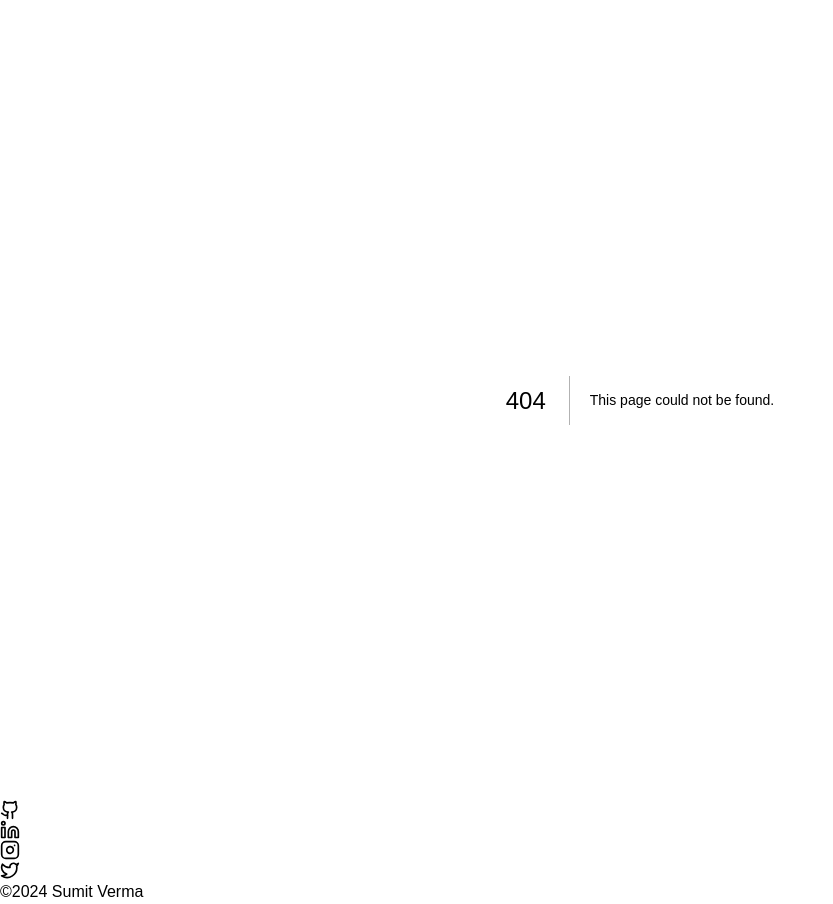
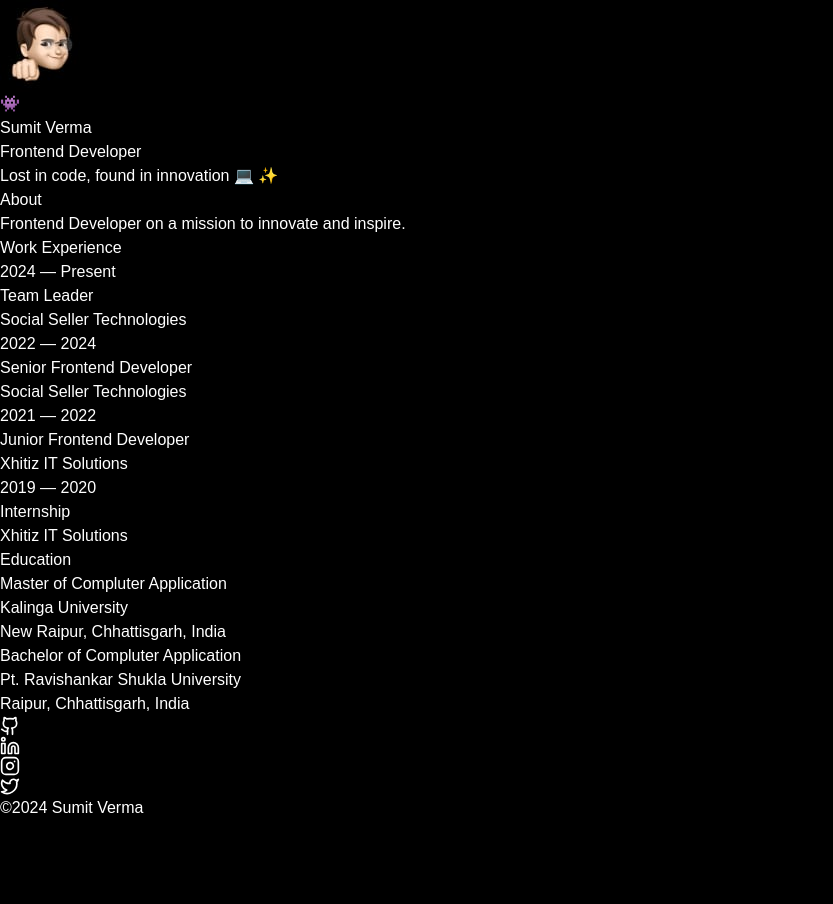
Before and after one commit to sumit-ssa/portfolio, a Next.js app: page /cv in a window 1280 px wide. Before the commit this address had no page. Shown: the whole page, without its empty margins (0-833 px from the left). After the commit the page ends 820 px from the top, so only its background shows below. Built offline with nearby package versions, Linux system fonts and the light colour scheme; a web font is replaced by a local one.

Commit message:
cv part done

```diff
--- /dev/null
+++ b/src/app/cv/page.tsx
@@ -0,0 +1,30 @@
+import About from "@/components/cv/About";
+import Bio from "@/components/cv/Bio";
+import Education from "@/components/cv/Education";
+import Header from "@/components/cv/Header";
+import Work from "@/components/cv/Work";
+
+const Cv = () => {
+  return (
+    <div className="min-h-screen mt-14">
+      <div className="max-w-xl mx-auto space-y-10">
+        {/* Header Section */}
+        <Header />
+
+        {/* Bio Section */}
+        <Bio />
+
+        {/* About Section */}
+        <About />
+
+        {/* Work Experience Section */}
+        <Work />
+
+        {/* Eduation Section */}
+        <Education />
+      </div>
+    </div>
+  );
+};
+
+export default Cv;
--- a/src/app/globals.css
+++ b/src/app/globals.css
@@ -121,56 +121,186 @@ html {
 
 /* hire button end */
 
-/* cv flip start */
+/* New Cv button start */
 
-/* From Uiverse.io by Philippcmd */
-.button-icon {
+.buttons {
   display: flex;
-  border: 3px #4b4949 solid;
-  width: fit-content;
-  height: fit-content;
-  cursor: pointer;
+  justify-content: space-around;
+  top: 20px;
+  left: 20px;
 }
 
-.icon {
-  background-color: #fff;
-  padding: 10px 10px 13px 10px;
+.buttons button {
+  width: 150px;
+  height: 50px;
+  background-color: rgb(22, 21, 21);
+  margin: 20px;
+  color: #44d8a4;
+  position: relative;
+  overflow: hidden;
+  font-size: 14px;
+  letter-spacing: 1px;
+  font-weight: 500;
+  text-transform: uppercase;
+  transition: all 0.3s ease;
+  cursor: pointer;
+  border: 0;
+  display: flex;
+  align-items: center;
+  justify-content: center;
+  border-radius: 3px;
 }
 
-.cube {
-  transition: all 0.4s;
-  transform-style: preserve-3d;
-  width: 175px;
-  height: 20px;
+.buttons button:before,
+.buttons button:after {
+  content: "";
+  position: absolute;
+  width: 0;
+  height: 2px;
+  background-color: #44d8a4;
+  transition: all 0.3s cubic-bezier(0.35, 0.1, 0.25, 1);
 }
 
-.button-icon:hover .cube {
-  transform: rotateX(90deg);
+.buttons button:before {
+  right: 0;
+  top: 0;
+  transition: all 0.5s cubic-bezier(0.35, 0.1, 0.25, 1);
 }
 
-.side {
-  position: absolute;
-  height: 47px;
-  width: 175px;
-  display: flex;
-  font-size: 0.8em;
-  justify-content: center;
-  align-items: center;
-  text-transform: capitalize;
-  letter-spacing: 0.5px;
-  font-weight: bold;
+.buttons button:after {
+  left: 0;
+  bottom: 0;
 }
 
-.top {
-  background: #222229;
-  color: #fff;
-  transform: rotateX(-90deg) translate3d(0, 13.5px, 2em);
+.buttons button span {
+  width: 100%;
+  height: 100%;
+  position: absolute;
+  left: 0;
+  top: 0;
+  margin: 0;
+  padding: 0;
+  z-index: 1;
 }
 
-.front {
-  background: #222229;
-  color: #fff;
-  transform: translate3d(0, 0, 1em);
+.buttons button span:before,
+.buttons button span:after {
+  content: "";
+  position: absolute;
+  width: 2px;
+  height: 0;
+  background-color: #44d8a4;
+  transition: all 0.3s cubic-bezier(0.35, 0.1, 0.25, 1);
 }
 
-/* cv flip end */
+.buttons button span:before {
+  right: 0;
+  top: 0;
+  transition: all 0.5s cubic-bezier(0.35, 0.1, 0.25, 1);
+}
+
+.buttons button span:after {
+  left: 0;
+  bottom: 0;
+}
+
+.buttons button p {
+  padding: 0;
+  margin: 0;
+  transition: all 0.4s cubic-bezier(0.35, 0.1, 0.25, 1);
+  position: absolute;
+  width: 100%;
+  height: 100%;
+}
+
+.buttons button p:before,
+.buttons button p:after {
+  position: absolute;
+  width: 100%;
+  transition: all 0.4s cubic-bezier(0.35, 0.1, 0.25, 1);
+  z-index: 1;
+  left: 0;
+}
+
+.buttons button p:before {
+  content: attr(data-title);
+  top: 50%;
+  transform: translateY(-50%);
+}
+
+.buttons button p:after {
+  content: attr(data-text);
+  top: 150%;
+  color: #44d8a4;
+}
+
+.buttons button:hover:before,
+.buttons button:hover:after {
+  width: 100%;
+}
+
+.buttons button:hover span {
+  z-index: 1;
+}
+
+.buttons button:hover span:before,
+.buttons button:hover span:after {
+  height: 100%;
+}
+
+.buttons button:hover p:before {
+  top: -50%;
+  transform: rotate(5deg);
+}
+
+.buttons button:hover p:after {
+  top: 50%;
+  transform: translateY(-50%);
+}
+
+.buttons button.start {
+  background-color: #44d8a4;
+  box-shadow: 0px 5px 10px -10px rgba(0, 0, 0, 0.2);
+  transition: all 0.2s ease;
+}
+
+.buttons button.start p:before {
+  top: -50%;
+  transform: rotate(5deg);
+}
+
+.buttons button.start p:after {
+  color: white;
+  transition: all 0s ease;
+  content: attr(data-start);
+  top: 50%;
+  transform: translateY(-50%);
+  animation: start 0.3s ease;
+  animation-fill-mode: forwards;
+}
+
+@keyframes start {
+  from {
+    top: -50%;
+  }
+}
+
+.buttons button.start:hover:before,
+.buttons button.start:hover:after {
+  display: none;
+}
+
+.buttons button.start:hover span {
+  display: none;
+}
+
+.buttons button:active {
+  outline: none;
+  border: none;
+}
+
+.buttons button:focus {
+  outline: 0;
+}
+
+/* New Cv button end */
--- /dev/null
+++ b/src/components/cv/About.tsx
@@ -0,0 +1,12 @@
+const About = () => {
+  return (
+    <section>
+      <h2 className="text-xl font-semibold mb-2 text-gray-300">About</h2>
+      <p className="text-gray-400">
+        Frontend Developer on a mission to innovate and inspire.
+      </p>
+    </section>
+  );
+};
+
+export default About;
--- /dev/null
+++ b/src/components/cv/Bio.tsx
@@ -0,0 +1,10 @@
+const Bio = () => {
+  return (
+    <div className="bg-gray-800/50 rounded-xl p-4">
+      <p className="text-gray-400">Lost in code, found in innovation 💻 ✨</p>
+      {/* <p className="text-sm text-gray-500 mt-2">6 months ago</p> */}
+    </div>
+  );
+};
+
+export default Bio;
--- /dev/null
+++ b/src/components/cv/Education.tsx
@@ -0,0 +1,27 @@
+import { StudyData } from "@/constant";
+import { StudyPoprs } from "@/types";
+
+const Education = () => {
+  return (
+    <section>
+      <h2 className="text-xl font-semibold mb-6 text-gray-300">Education</h2>
+      <div className="space-y-10">
+        {StudyData?.map((study: StudyPoprs) => {
+          return (
+            <div className="group" key={study.id}>
+              <div className="flex flex-col gap-1 text-gray-300">
+                <h3 className="font-medium flex items-center gap-2">
+                  {study?.course}
+                </h3>
+                <p className="text-gray-500">{study?.name}</p>
+                <p className="text-gray-500">{study?.location}</p>
+              </div>
+            </div>
+          );
+        })}
+      </div>
+    </section>
+  );
+};
+
+export default Education;
--- /dev/null
+++ b/src/components/cv/Header.tsx
@@ -0,0 +1,23 @@
+import Image from "next/image";
+import avatar from "../../../public/cv-logo.jpg";
+
+const Header = () => {
+  return (
+    <div className="flex items-start gap-6">
+      <div className="relative">
+        <Image
+          src={avatar}
+          alt="Profile"
+          className="w-24 h-24 rounded-full object-cover border-2 border-gray-700"
+        />
+        <span className="absolute bottom-0 right-0 text-lg">👾</span>
+      </div>
+      <div className="space-y-2">
+        <h1 className="text-3xl font-semibold text-gray-300">Sumit Verma</h1>
+        <p className="text-gray-400">Frontend Developer</p>
+      </div>
+    </div>
+  );
+};
+
+export default Header;
--- /dev/null
+++ b/src/components/cv/Work.tsx
@@ -0,0 +1,33 @@
+import { WorkData } from "@/constant";
+import { WorkProps } from "@/types";
+
+const Work = () => {
+  return (
+    <section>
+      <h2 className="text-xl font-semibold mb-3 text-gray-300">
+        Work Experience
+      </h2>
+      <div className="space-y-10">
+        {WorkData?.map((experience: WorkProps) => {
+          return (
+            <div className="group" key={experience.id}>
+              <div className="flex gap-6 text-gray-300">
+                <div className="text-gray-400 w-32 flex-shrink-0">
+                  {experience?.startDate} — {experience?.endDate}
+                </div>
+                <div>
+                  <h3 className="font-medium flex items-center gap-2">
+                    {experience?.designation}
+                  </h3>
+                  <p className="text-gray-500">{experience?.name}</p>
+                </div>
+              </div>
+            </div>
+          );
+        })}
+      </div>
+    </section>
+  );
+};
+
+export default Work;
--- a/src/constant/index.ts
+++ b/src/constant/index.ts
@@ -47,7 +47,7 @@ export const TechnologiesData = [
 
 export const EducationData = [
     {
-        id: 2,
+        id: 1,
         logo: universityLogo2,
         name: "Kalinga University",
         course: "Master of Compluter Application",
@@ -55,7 +55,7 @@ export const EducationData = [
         showRightSide: false
     },
     {
-        id: 1,
+        id: 2,
         logo: universityLogo1,
         name: "Pt. Ravishankar Shukla University",
         course: "Bachelor of Compluter Application",
@@ -69,18 +69,32 @@ export const ExperienceData = [
         id: 1,
         logo: ssaLogo,
         name: "Social Seller Technologies",
-        course: "Senior Frontend Developer || Team Leader",
+        course: "Team Leader",
         location: "Raipur, Chhattisgarh, India",
         showRightSide: true,
-        startDate: "October 2022",
+        startDate: "July 2024",
         endDate: "Present",
-        duration: "2 Years 3 Months",
+        // duration: "6 Months",
         info: `As a technical leader & Senior Frontend Developer, I orchestrated the design and development of mission-critical bidding systems, encompassing robust back-end,
         front-end, and mobile applications. My strategic oversight ensured seamless functionality and high performance across all platforms.
         I led and mentored a high-performing team through various complex software development projects, aligning our technical to consistently delivering high-quality solutions.`
     },
     {
         id: 2,
+        logo: ssaLogo,
+        name: "Social Seller Technologies",
+        course: "Senior Frontend Developer",
+        location: "Raipur, Chhattisgarh, India",
+        showRightSide: true,
+        startDate: "October 2022",
+        endDate: "July 2024",
+        duration: "1 Year 9 Months",
+        info: `As a Senior Front-End Developer with over 2 years of experience, I specialize in building scalable,
+        high-performance web applications with a strong focus on user experience. I have a proven track record of leading development teams,
+        driving projects from ideation to production, and ensuring the seamless integration of design and functionality. My expertise includes developing modern web applications using cutting-edge technologies, optimizing front-end performance, and maintaining code quality through best practices.`
+    },
+    {
+        id: 3,
         logo: xhitizLogo,
         name: "Xhitiz IT Solutions",
         course: "Junior Frontend Developer",
@@ -93,7 +107,7 @@ export const ExperienceData = [
 
     },
     {
-        id: 3,
+        id: 4,
         logo: xhitizLogo,
         name: "Xhitiz IT Solutions",
         course: "Internship",
@@ -179,3 +193,54 @@ export const ContactData = [
         title: "sumeet0604.sv@gmail.com"
     },
 ]
+
+export const WorkData = [
+    {
+        id: 1,
+        name: "Social Seller Technologies",
+        designation: "Team Leader",
+        location: "Raipur, Chhattisgarh, India",
+        startDate: "2024",
+        endDate: "Present",
+    },
+    {
+        id: 2,
+        name: "Social Seller Technologies",
+        designation: "Senior Frontend Developer",
+        location: "Raipur, Chhattisgarh, India",
+        startDate: "2022",
+        endDate: "2024",
+    },
+    {
+        id: 3,
+        name: "Xhitiz IT Solutions",
+        designation: "Junior Frontend Developer",
+        location: "Raipur, Chhattisgarh, India",
+        startDate: "2021",
+        endDate: "2022",
+    },
+    {
+        id: 4,
+        name: "Xhitiz IT Solutions",
+        designation: "Internship",
+        location: "Raipur, Chhattisgarh, India",
+        startDate: "2019",
+        endDate: "2020",
+    },
+]
+
+export const StudyData = [
+    {
+        id: 1,
+        name: "Kalinga University",
+        course: "Master of Compluter Application",
+        location: "New Raipur, Chhattisgarh, India",
+    },
+    {
+        id: 2,
+        logo: universityLogo1,
+        name: "Pt. Ravishankar Shukla University",
+        course: "Bachelor of Compluter Application",
+        location: "Raipur, Chhattisgarh, India",
+    },
+]
```
Also changed, not shown: src/components/home/hero/Hero.tsx (+18 -22 lines), src/types/index.ts (+16 -0 lines), public/cv-logo.jpg (added).
